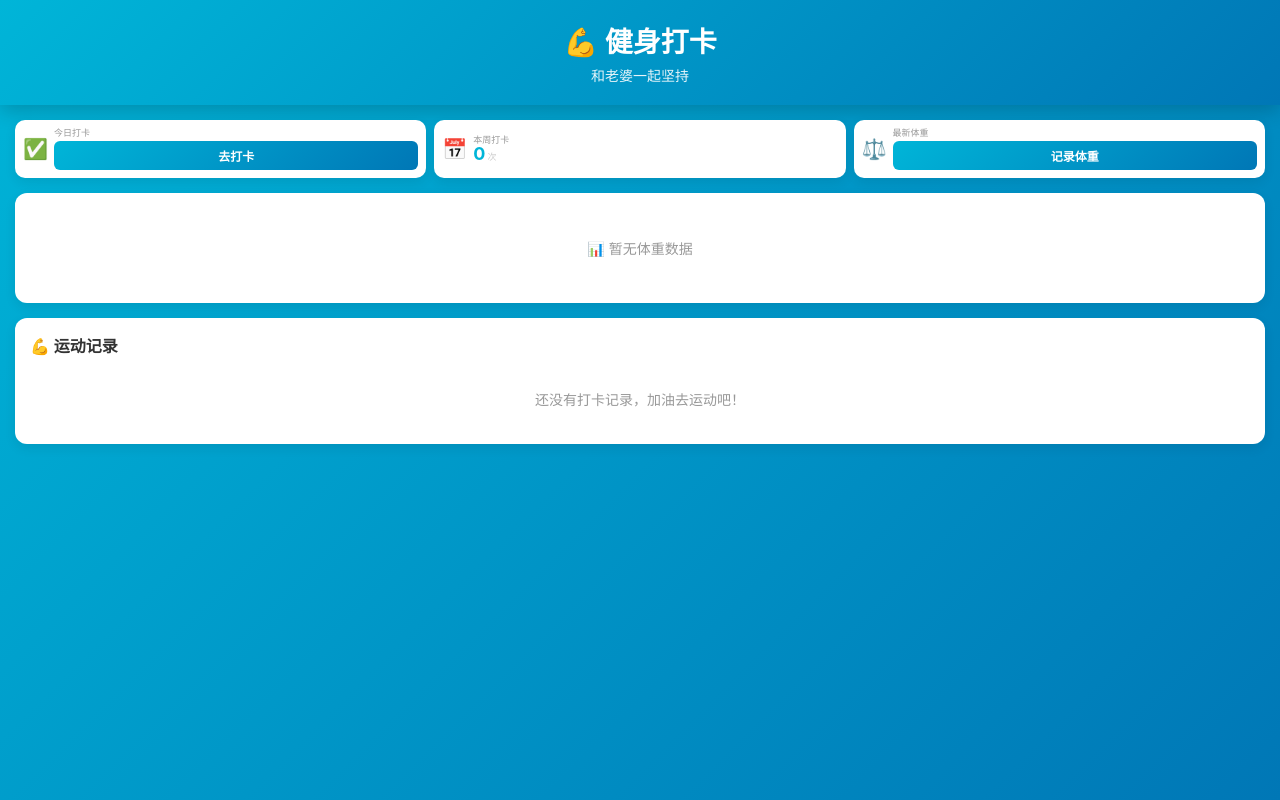
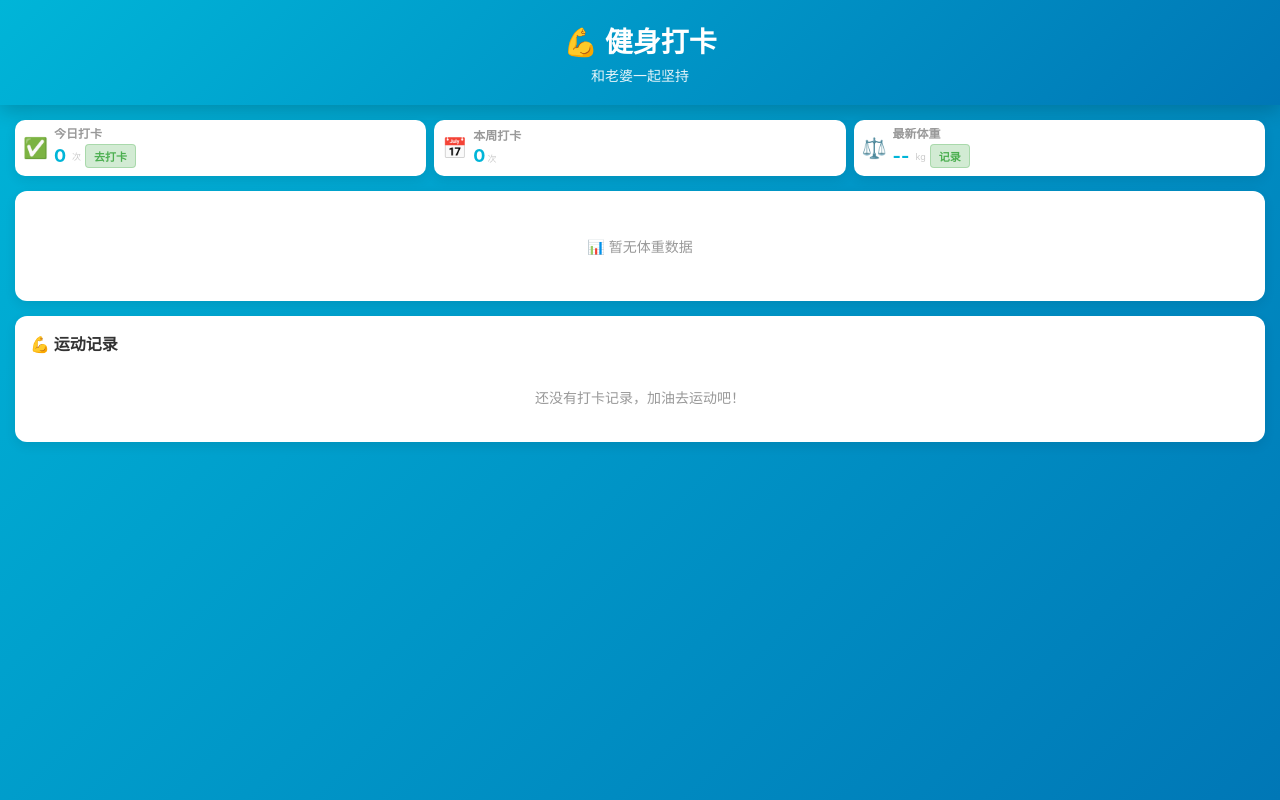
Before and after one commit to Msate/fitness, a React (Vite) app: page / in a window 1280 px wide. Built offline with nearby package versions, Linux system fonts and the light colour scheme.

Commit message:
style: 优化统计卡片布局 - 增大标题字号、按钮淡绿半透明、数值和按钮同行

```diff
--- a/src/components/Statistics.css
+++ b/src/components/Statistics.css
@@ -46,12 +46,13 @@
 
 .stat-label {
   color: #999;
-  font-size: 9px;
-  margin: 0;
+  font-size: 12px;
+  margin: 0 0 4px 0;
   text-transform: uppercase;
   letter-spacing: 0px;
   line-height: 1;
   display: block;
+  font-weight: 600;
 }
 
 .stat-card.highlight .stat-label {
@@ -92,6 +93,13 @@
   color: rgba(255, 255, 255, 0.8);
 }
 
+.stat-content {
+  display: flex;
+  align-items: center;
+  gap: 4px;
+  flex-wrap: wrap;
+}
+
 @media (max-width: 768px) {
   .statistics {
     grid-template-columns: repeat(2, 1fr);
@@ -118,29 +126,21 @@
 
 /* 操作按钮 */
 .stat-action-btn {
-  background: linear-gradient(135deg, #00B5D8 0%, #0077B6 100%);
-  color: white;
-  border: none;
-  border-radius: 6px;
-  padding: 6px 12px;
-  font-size: 12px;
+  background: rgba(76, 175, 80, 0.25);
+  color: #4caf50;
+  border: 1px solid rgba(76, 175, 80, 0.3);
+  border-radius: 4px;
+  padding: 3px 8px;
+  font-size: 11px;
   font-weight: 600;
   cursor: pointer;
   transition: all 0.3s;
-  margin-top: 4px;
-  width: 100%;
-  text-align: center;
+  white-space: nowrap;
 }
 
 .stat-action-btn:hover {
-  box-shadow: 0 4px 12px rgba(0, 181, 216, 0.3);
-  transform: translateY(-2px);
-}
-
-.stat-action-btn.small {
-  padding: 4px 8px;
-  font-size: 11px;
-  margin-top: 2px;
+  background: rgba(76, 175, 80, 0.35);
+  border-color: rgba(76, 175, 80, 0.5);
 }
 
 /* 模态框 */
--- a/src/components/Statistics.jsx
+++ b/src/components/Statistics.jsx
@@ -66,25 +66,16 @@ function Statistics({ checkins, weights, onAddCheckin, onAddWeight }) {
         <div className="stat-icon">✅</div>
         <div className="stat-info">
           <p className="stat-label">今日打卡</p>
-          {todayCheckins === 0 ? (
+          <div className="stat-content">
+            <span className="stat-value">{todayCheckins}</span>
+            <span className="stat-detail">次</span>
             <button
               className="stat-action-btn"
               onClick={() => setShowCheckinModal(true)}
             >
-              去打卡
+              {todayCheckins === 0 ? '去打卡' : '继续打卡'}
             </button>
-          ) : (
-            <>
-              <p className="stat-value">{todayCheckins}</p>
-              <p className="stat-detail">次</p>
-              <button
-                className="stat-action-btn small"
-                onClick={() => setShowCheckinModal(true)}
-              >
-                继续打卡
-              </button>
-            </>
-          )}
+          </div>
         </div>
       </div>
 
@@ -103,25 +94,16 @@ function Statistics({ checkins, weights, onAddCheckin, onAddWeight }) {
         <div className="stat-icon">⚖️</div>
         <div className="stat-info">
           <p className="stat-label">最新体重</p>
-          {latestWeight ? (
-            <>
-              <p className="stat-value">{latestWeight}</p>
-              <p className="stat-detail">kg</p>
-              <button
-                className="stat-action-btn small"
-                onClick={() => setShowWeightModal(true)}
-              >
-                更新
-              </button>
-            </>
-          ) : (
+          <div className="stat-content">
+            <span className="stat-value">{latestWeight || '--'}</span>
+            <span className="stat-detail">kg</span>
             <button
               className="stat-action-btn"
               onClick={() => setShowWeightModal(true)}
             >
-              记录体重
+              {latestWeight ? '更新' : '记录'}
             </button>
-          )}
+          </div>
         </div>
       </div>
 
```
